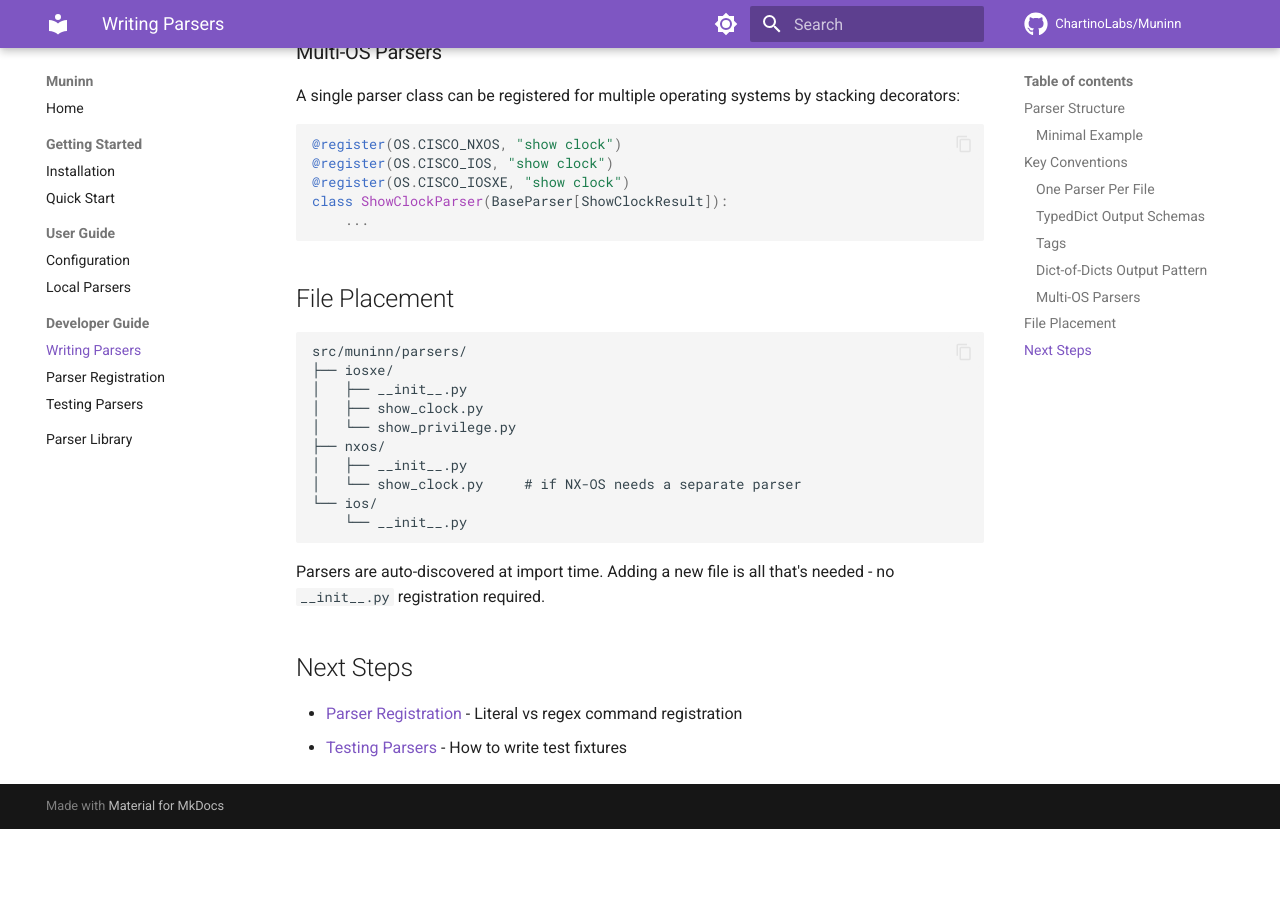
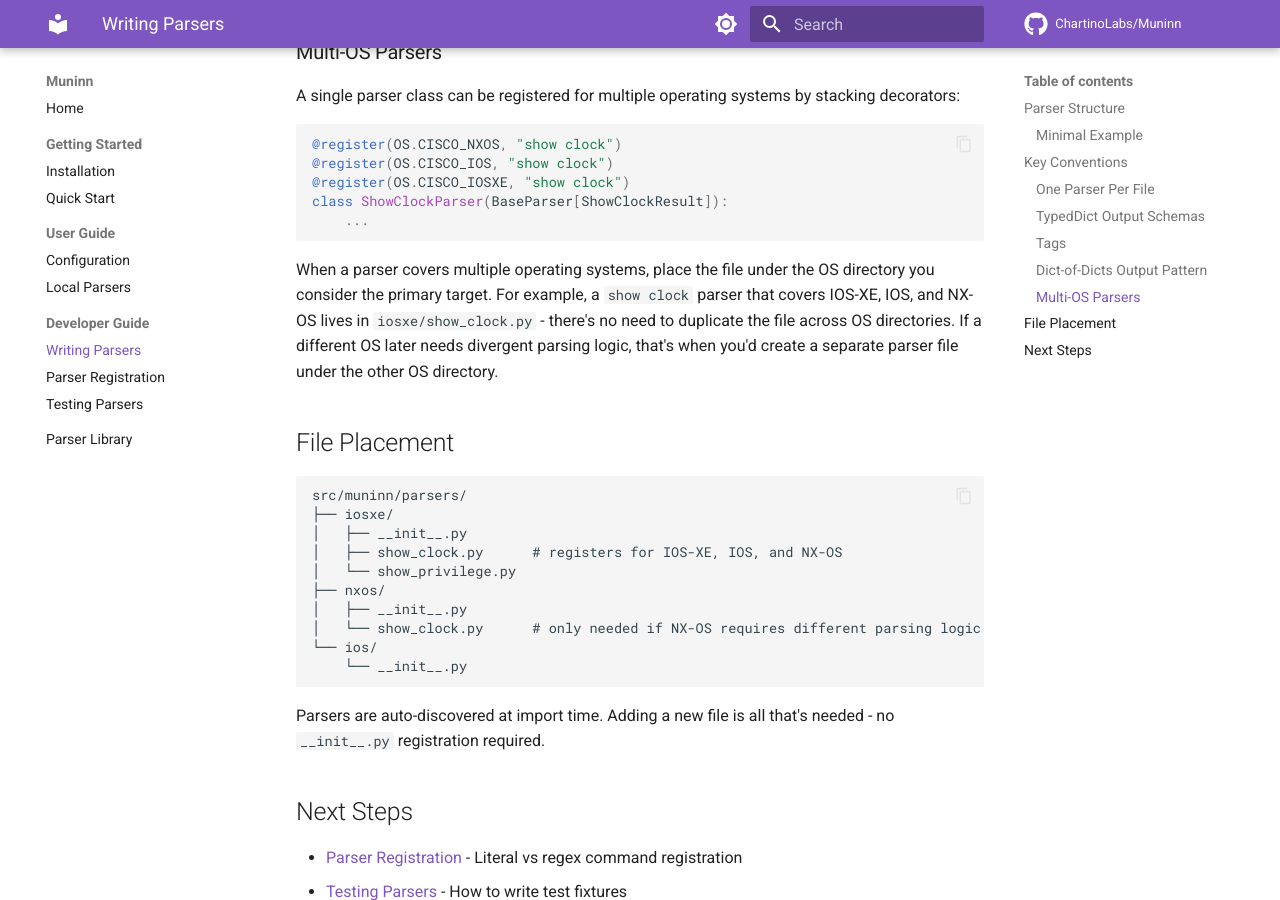
Before and after one commit to ChartinoLabs/Muninn, an MkDocs documentation site: the page built from docs/developer-guide/writing-parsers.md, in a window 1280 px wide and 900 px high, scrolled down 2845 px. Built offline with MkDocs 1.6.1 and Material for MkDocs 9.7.7, drawn with Linux system fonts in a browser that asks for light colours; comment, search, counter and statistics services are not loaded; before the commit the page ends 3674 px from its top, so only the background shows below that.

Commit message:
docs: add file placement convention for multi-OS parsers
Co-Authored-By: Claude Opus 4.6 (1M context) <noreply@anthropic.com>

````diff
--- a/docs/developer-guide/writing-parsers.md
+++ b/docs/developer-guide/writing-parsers.md
@@ -134,17 +134,19 @@ class ShowClockParser(BaseParser[ShowClockResult]):
     ...
 ```
 
+When a parser covers multiple operating systems, place the file under the OS directory you consider the primary target. For example, a `show clock` parser that covers IOS-XE, IOS, and NX-OS lives in `iosxe/show_clock.py` - there's no need to duplicate the file across OS directories. If a different OS later needs divergent parsing logic, that's when you'd create a separate parser file under the other OS directory.
+
 ## File Placement
 
 ```
 src/muninn/parsers/
 ├── iosxe/
 │   ├── __init__.py
-│   ├── show_clock.py
+│   ├── show_clock.py      # registers for IOS-XE, IOS, and NX-OS
 │   └── show_privilege.py
 ├── nxos/
 │   ├── __init__.py
-│   └── show_clock.py     # if NX-OS needs a separate parser
+│   └── show_clock.py      # only needed if NX-OS requires different parsing logic
 └── ios/
     └── __init__.py
 ```
````
